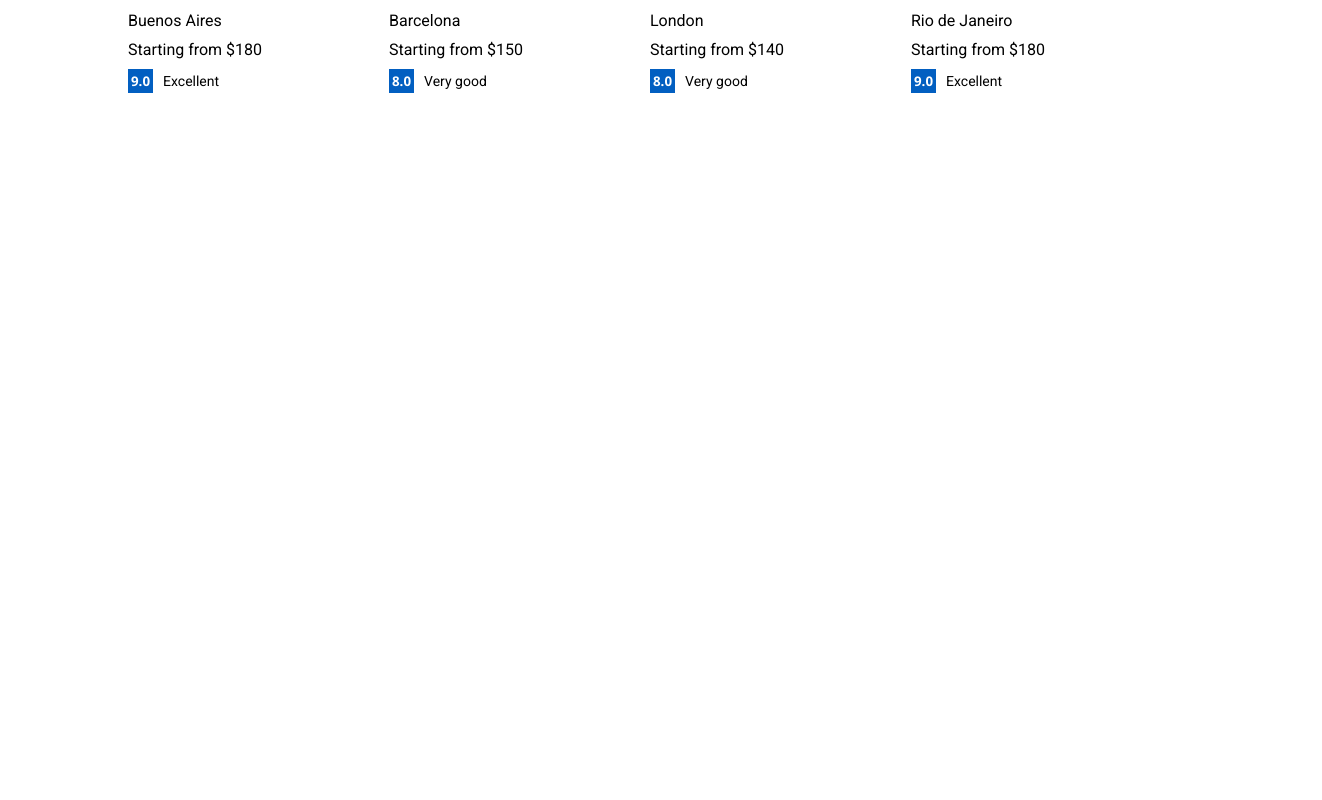
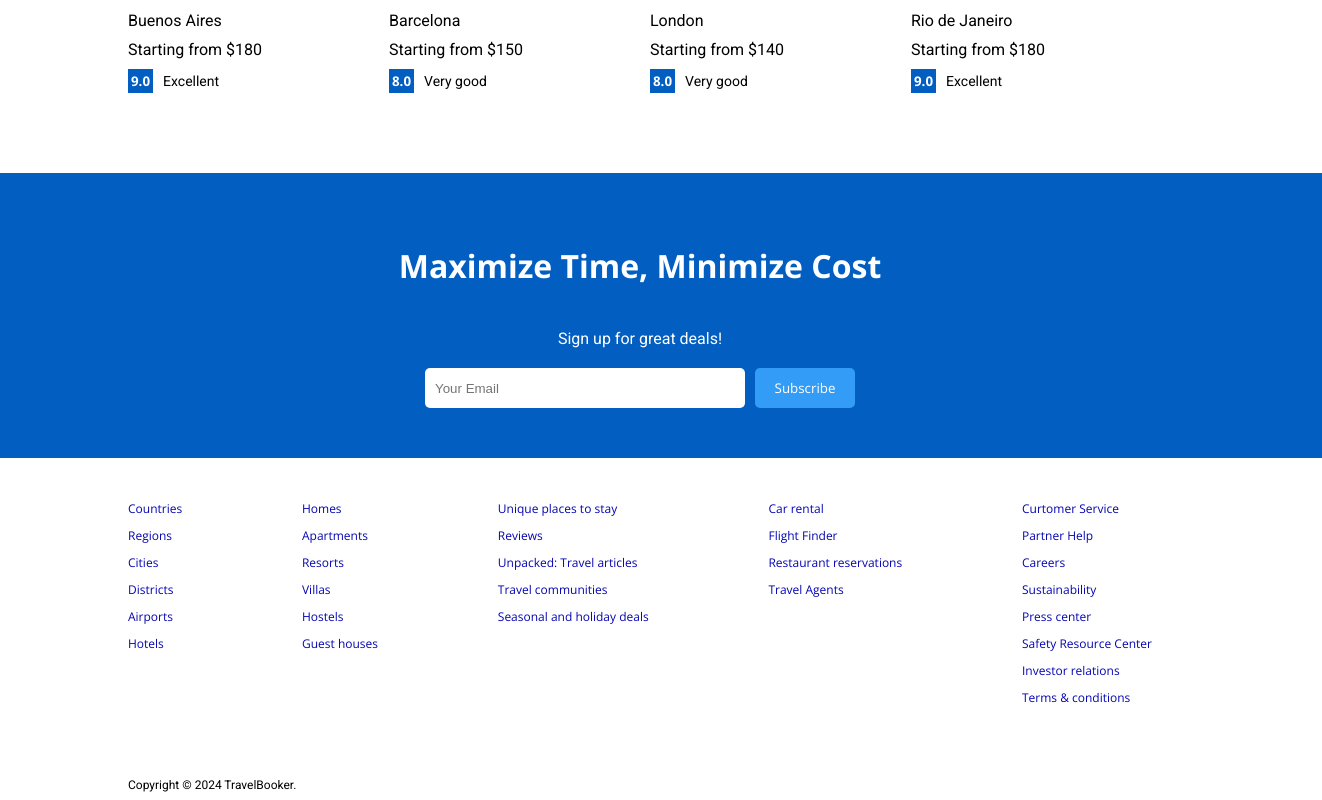
Before and after one commit to Kevin-Mackinlay/TravelBooker, a React (Create React App) app: page / in a window 1280 px wide. Shown: the part 1402-2202 px from the top of the page, 1322 px wide, since content can reach past the window. Before the commit the page ends 1503 px from the top, so only its background shows below. Built offline with nearby package versions, Linux system fonts and the light colour scheme.

Commit message:
finished mailList and footer

```diff
--- /dev/null
+++ b/src/components/footer/Footer.jsx
@@ -0,0 +1,52 @@
+import './footer.css';
+
+const Footer = () => {
+  return (
+    <div className="footer">
+      <div className="fLists">
+        <ul className="fList">
+          <li className="fListItem">Countries</li>
+          <li className="fListItem">Regions</li>
+          <li className="fListItem">Cities</li>
+          <li className="fListItem">Districts</li>
+          <li className="fListItem">Airports</li>
+          <li className="fListItem">Hotels</li>
+        </ul>
+        <ul className="fList">
+          <li className="fListItem">Homes </li>
+          <li className="fListItem">Apartments </li>
+          <li className="fListItem">Resorts </li>
+          <li className="fListItem">Villas</li>
+          <li className="fListItem">Hostels</li>
+          <li className="fListItem">Guest houses</li>
+        </ul>
+        <ul className="fList">
+          <li className="fListItem">Unique places to stay </li>
+          <li className="fListItem">Reviews</li>
+          <li className="fListItem">Unpacked: Travel articles </li>
+          <li className="fListItem">Travel communities </li>
+          <li className="fListItem">Seasonal and holiday deals </li>
+        </ul>
+        <ul className="fList">
+          <li className="fListItem">Car rental </li>
+          <li className="fListItem">Flight Finder</li>
+          <li className="fListItem">Restaurant reservations </li>
+          <li className="fListItem">Travel Agents </li>
+        </ul>
+        <ul className="fList">
+          <li className="fListItem">Curtomer Service</li>
+          <li className="fListItem">Partner Help</li>
+          <li className="fListItem">Careers</li>
+          <li className="fListItem">Sustainability</li>
+          <li className="fListItem">Press center</li>
+          <li className="fListItem">Safety Resource Center</li>
+          <li className="fListItem">Investor relations</li>
+          <li className="fListItem">Terms & conditions</li>
+        </ul>
+      </div>
+      <div className="fText">Copyright © 2024 TravelBooker.</div>
+    </div>
+  );
+};
+
+export default Footer;
--- /dev/null
+++ b/src/components/footer/footer.css
@@ -0,0 +1,24 @@
+.footer {
+  width: 100%;
+  max-width: 1024px;
+  font-size: 12px;
+}
+
+.fLists {
+  display: flex;
+  width: 100%;
+  justify-content: space-between;
+  margin-bottom: 50px;
+}
+
+.fList{
+    list-style: none;
+    padding: 0;
+
+}
+
+.fListItem{
+    margin-bottom: 10px;
+    color: rgb(6, 6, 178);
+    cursor: pointer;
+}
--- /dev/null
+++ b/src/components/mailList/MailList.jsx
@@ -0,0 +1,16 @@
+import './mailList.css'
+
+const MailList = () => {
+  return (
+    <div className="mail">
+      <h1 className="mailTitle">Maximize Time, Minimize Cost</h1>
+      <span className="mailDesc">Sign up for great deals!</span>
+      <div className="mailInputContainer">
+        <input type="text " placeholder="Your Email" />
+        <button>Subscribe</button>
+      </div>
+    </div>
+  );
+}
+
+export default MailList
--- /dev/null
+++ b/src/components/mailList/mailList.css
@@ -0,0 +1,32 @@
+.mail{
+    width: 100%;
+    margin-top: 50px;
+    display: flex;
+    flex-direction: column;
+    justify-content: center;
+    align-items: center;
+   gap: 20px;
+    background-color:#025fc1 ;
+    color : white;
+    padding: 50px;
+
+}
+
+.mailInputContainer>input{
+width: 300px;
+height: 20px;
+padding: 10px;
+border: none;
+margin-right: 10px;
+border-radius: 5px;
+}
+
+.mailInputContainer>button{
+    width: 100px;
+    height: 40px;
+    background-color: #339cf7;
+    border: none;
+    color: white;
+    cursor: pointer;
+    border-radius: 5px;
+}
--- a/src/components/navbar/Navbar.jsx
+++ b/src/components/navbar/Navbar.jsx
@@ -4,7 +4,7 @@
   return (
     <div className="navbar">
       <div className="navContainer">
-        <span className="logo">Hotel Hub</span>
+        <span className="logo">TravelBooker</span>
         <div className="navItems">
           <button className="navButton">Register</button>
           <button className="navButton">Login</button>
--- a/src/pages/home/Home.jsx
+++ b/src/pages/home/Home.jsx
@@ -4,6 +4,8 @@
 import PropertyList from "../../components/propertyList/PropertyList";
 import FeaturedProperties from "../../components/featuredProperties/FeaturedProperties";
 import "./home.css"
+import MailList from "../../components/mailList/MailList";
+import Footer from "../../components/footer/Footer";
 
 const Home = () => {
   return (
@@ -16,6 +18,8 @@
         <PropertyList />
         <h1 className="homeTitle">Popular Choices</h1>
         <FeaturedProperties />
+        <MailList />
+        <Footer />
       </div>
     </div>
   );
--- a/src/pages/list/List.jsx
+++ b/src/pages/list/List.jsx
@@ -1,4 +1,4 @@
-import React from 'react'
+import './list.css'
 import Navbar from '../../components/navbar/Navbar'
 import Header from '../../components/header/Header'
 
```
Also changed, not shown: src/pages/list/list.css (added).
